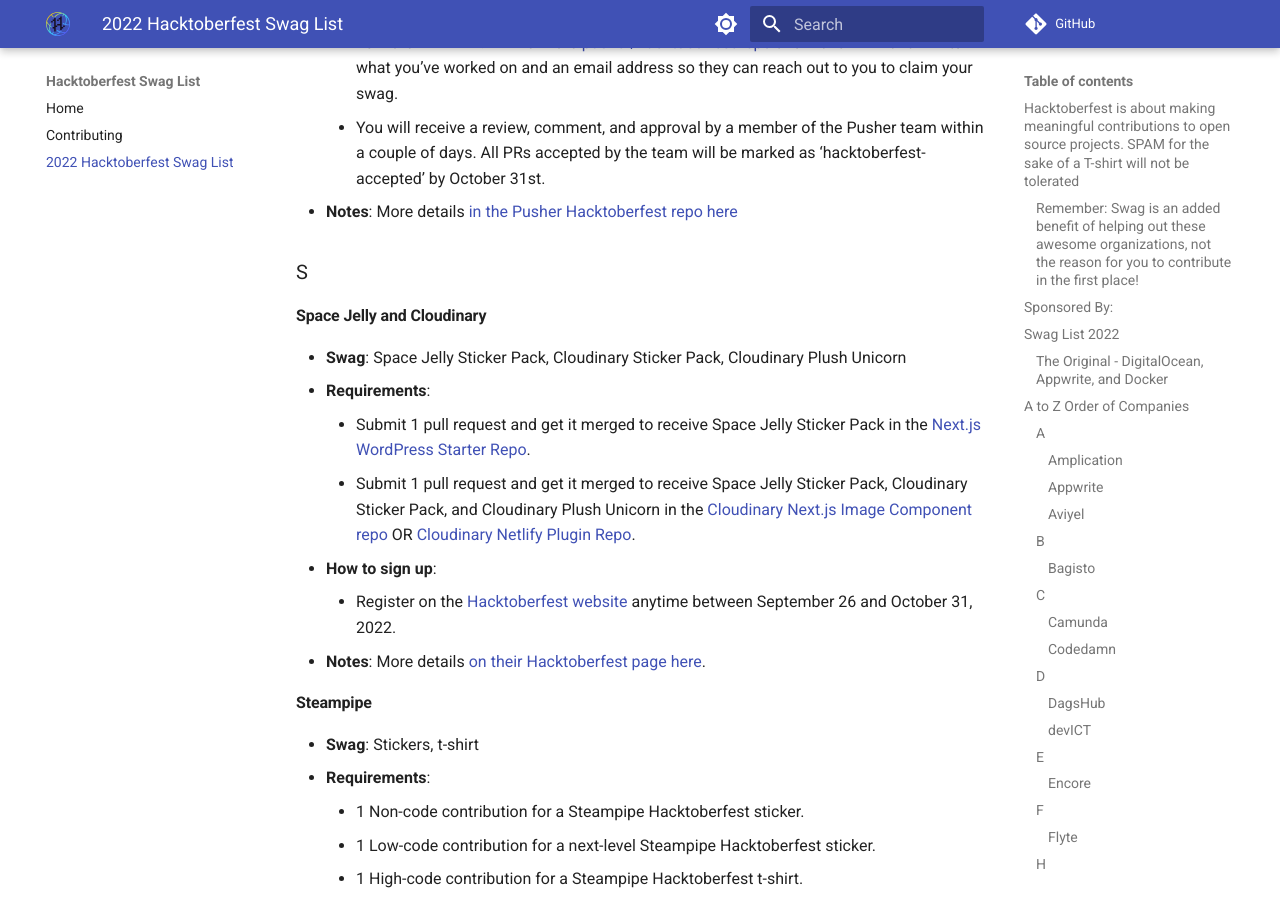
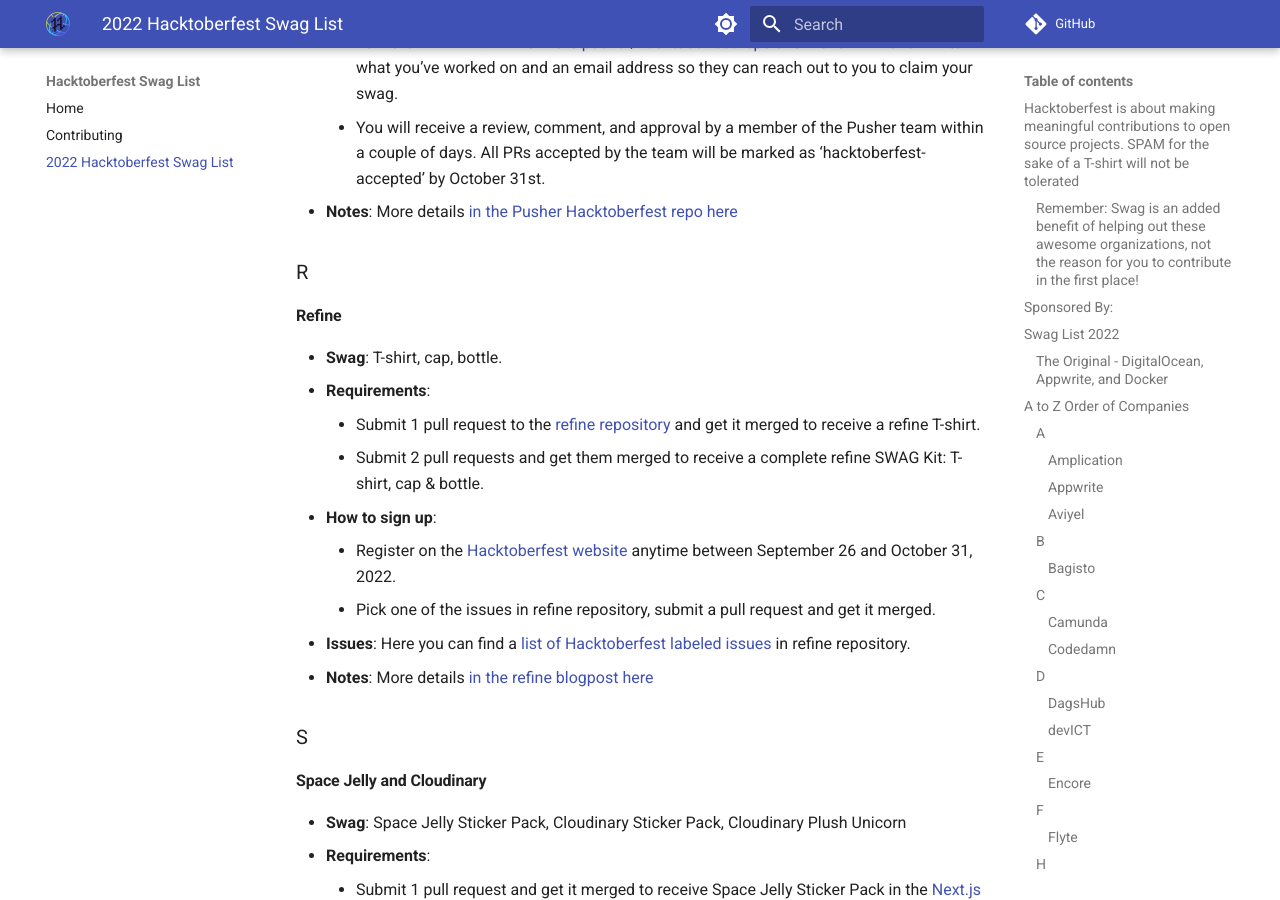
Before and after one commit to crweiner/hacktoberfest-swag-list, an MkDocs documentation site: the page built from docs/list.md, in a window 1280 px wide and 900 px high, scrolled down 10678 px. Built offline with MkDocs 1.6.1 and Material for MkDocs 9.7.7, drawn with Linux system fonts in a browser that asks for light colours; comment, search, counter and statistics services are not loaded.

Commit message:
Add refine to the company swag list

```diff
--- a/docs/list.md
+++ b/docs/list.md
@@ -298,6 +298,20 @@
     - You will receive a review, comment, and approval by a member of the Pusher team within a couple of days. All PRs accepted by the team will be marked as ‘hacktoberfest-accepted’ by October 31st.
 - **Notes**: More details [in the Pusher Hacktoberfest repo here](https://github.com/pusher/hacktoberfest/blob/main/README.md){:target="\_blank"}
 
+### R
+
+#### **Refine**
+
+- **Swag**: T-shirt, cap, bottle.
+- **Requirements**:
+    - Submit 1 pull request to the [refine repository](https://github.com/pankod/refine){:target="\_blank"} and get it merged to receive a refine T-shirt.
+    - Submit 2 pull requests and get them merged to receive a complete refine SWAG Kit: T-shirt, cap & bottle.
+- **How to sign up**:
+    - Register on the [Hacktoberfest website](https://hacktoberfest.com/){:target="\_blank"} anytime between September 26 and October 31, 2022.
+    - Pick one of the issues in refine repository, submit a pull request and get it merged.
+- **Issues**: Here you can find a [list of Hacktoberfest labeled issues](https://github.com/pankod/refine/labels/hacktoberfest){:target="\_blank"} in refine repository.
+- **Notes**: More details [in the refine blogpost here](https://refine.dev/blog/hacktoberfest-refine/){:target="\_blank"}
+
 ### S
 
 #### **Space Jelly and Cloudinary**
```
